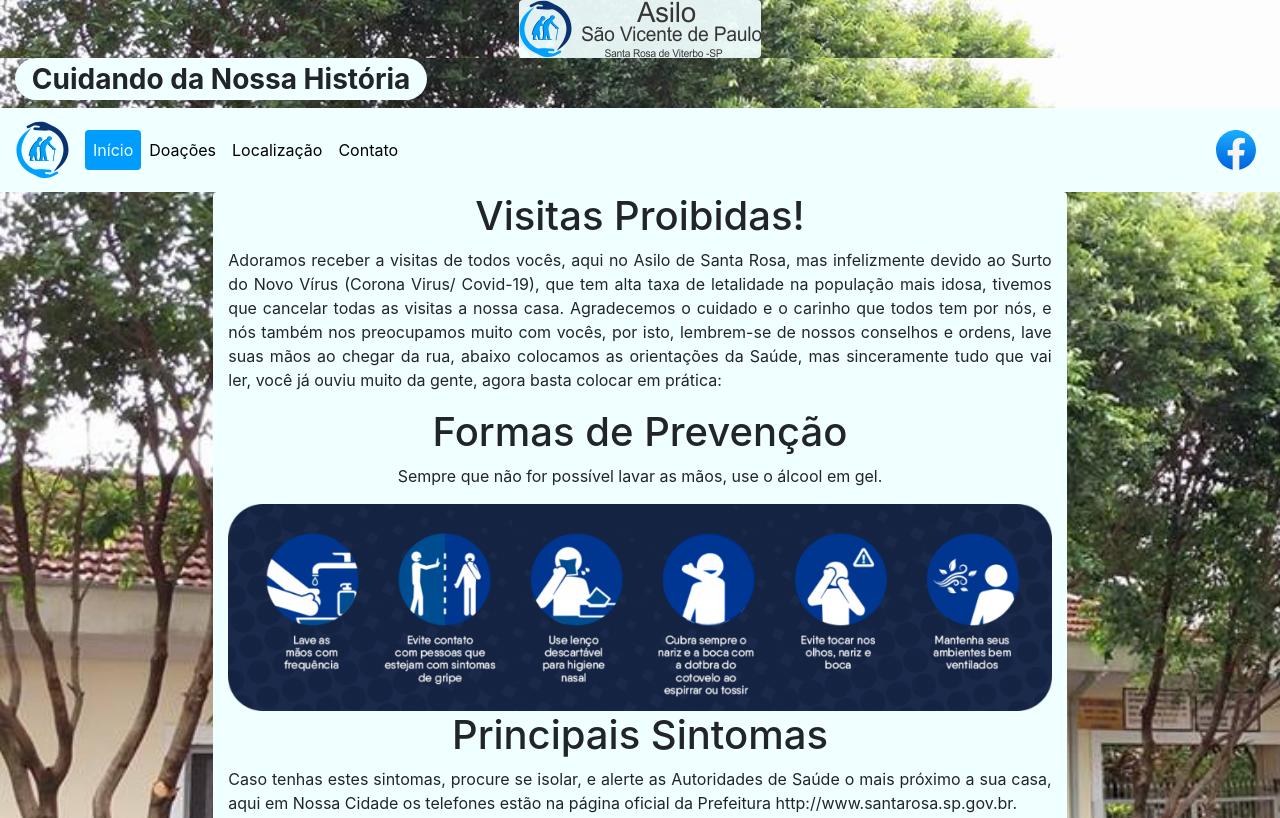
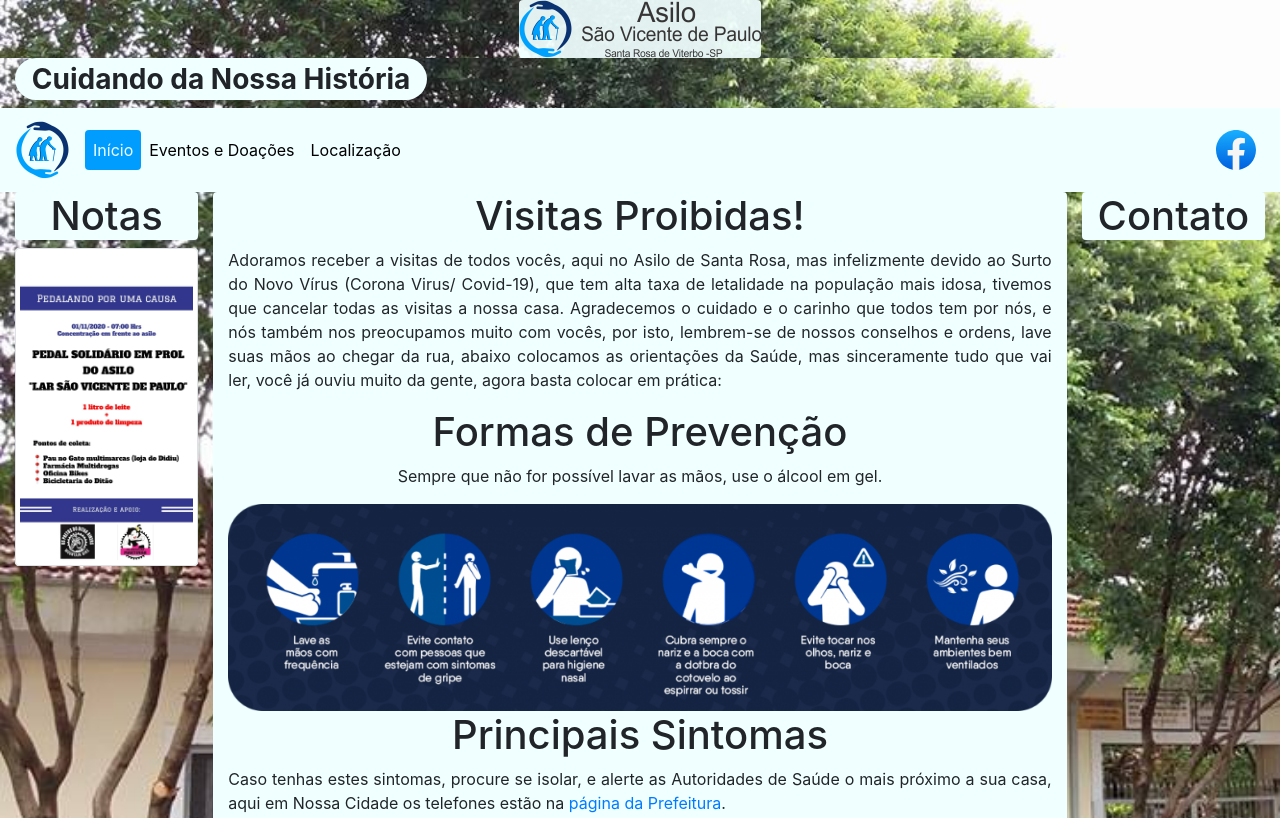
Before and after one commit to LuDColl/Asilo-SRV, a plain HTML site: page site/index.html in a window 1280 px wide. Shown: the top 818 px of the page. Drawn offline with nearby package versions, Linux system fonts and the light colour scheme.

Commit message:
Adicionando mais conteúdo, e estudando o modal.

```diff
--- a/site/css/main.css
+++ b/site/css/main.css
@@ -65,3 +65,9 @@
   background-repeat: no-repeat;
   background-size: cover;
 }
+
+.btn {
+  background-color: azure;
+  border: 0px solid transparent;
+  padding: 0;
+}
--- a/site/index.html
+++ b/site/index.html
@@ -74,13 +74,10 @@
             <a class="nav-link active" href="./index.html">Início</a>
           </li>
           <li class="nav-item">
-            <a class="nav-link" href="#">Doações</a>
+            <a class="nav-link" href="#">Eventos e Doações</a>
           </li>
           <li class="nav-item">
             <a class="nav-link" href="#">Localização</a>
-          </li>
-          <li class="nav-item">
-            <a class="nav-link" href="#">Contato</a>
           </li>
           <li class="nav-item ml-auto">
             <a
@@ -123,7 +120,39 @@
     <!-- Parte Principal do site -->
     <div class="container-fluid parallax">
       <div class="row">
-        <div class="col-sm-2"></div>
+        <div class="col-sm-2 rounded">
+          <h1 class="text-center rounded bg-azure">Notas</h1>
+          <button
+            type="button"
+            class="btn"
+            data-toggle="modal"
+            data-target="#myModal"
+          >
+            <img
+              id="myImg"
+              src="./img/122168958_3409633592406729_8153733914547571891_o.jpg"
+              class="img-thumbnail"
+              alt=""
+              width="100%"
+            />
+          </button>
+          <!-- The Modal -->
+          <div class="modal fade" id="myModal">
+            <div class="modal-dialog modal-dialog-centered">
+              <div class="modal-content">
+                <div class="modal-body">
+                  <img
+                    id="myImg"
+                    src="./img/122168958_3409633592406729_8153733914547571891_o.jpg"
+                    class="rounded"
+                    alt=""
+                    width="100%"
+                  />
+                </div>
+              </div>
+            </div>
+          </div>
+        </div>
         <div class="col-sm-8 bg-azure rounded">
           <main>
             <h1 class="text-center">Visitas Proibidas!</h1>
@@ -152,8 +181,10 @@
             <p class="text-justify">
               Caso tenhas estes sintomas, procure se isolar, e alerte as
               Autoridades de Saúde o mais próximo a sua casa, aqui em Nossa
-              Cidade os telefones estão na página oficial da Prefeitura
-              http://www.santarosa.sp.gov.br.
+              Cidade os telefones estão na
+              <a target="_blank" href="http://www.santarosa.sp.gov.br"
+                >página da Prefeitura</a
+              >.
             </p>
             <img
               src="./img/imagens-sintomas-covid19-coronavirus-1024x258-1.png"
@@ -167,7 +198,9 @@
             </h3>
           </main>
         </div>
-        <div class="col-sm-2"></div>
+        <div class="col-sm-2">
+          <h1 class="text-center rounded bg-azure">Contato</h1>
+        </div>
       </div>
     </div>
 
```
Also changed, not shown: site/img/122168958_3409633592406729_8153733914547571891_o.jpg (added), site/js/main.js (line endings or trailing spaces). Lines whose indentation alone changed are shown as unchanged.
